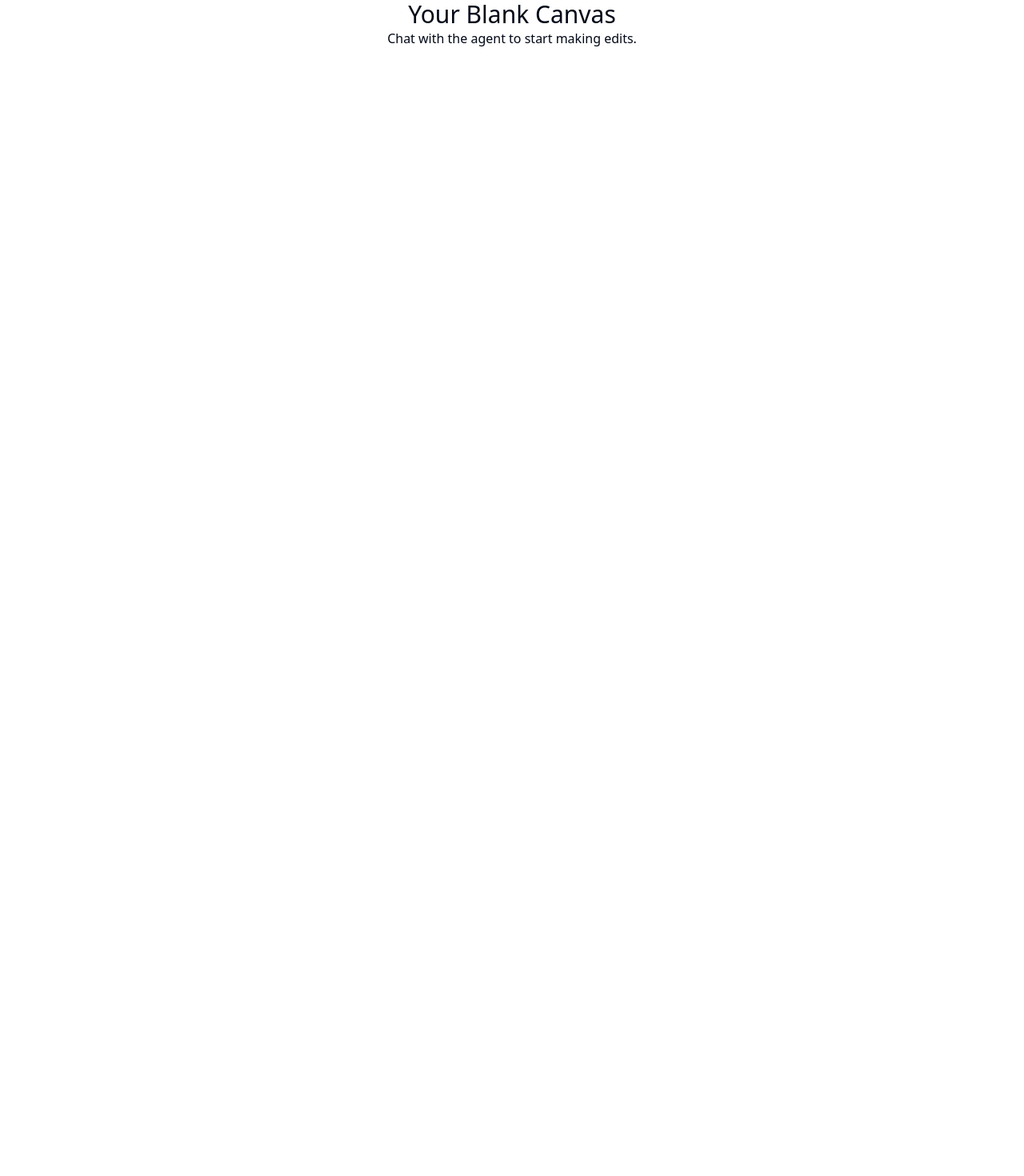
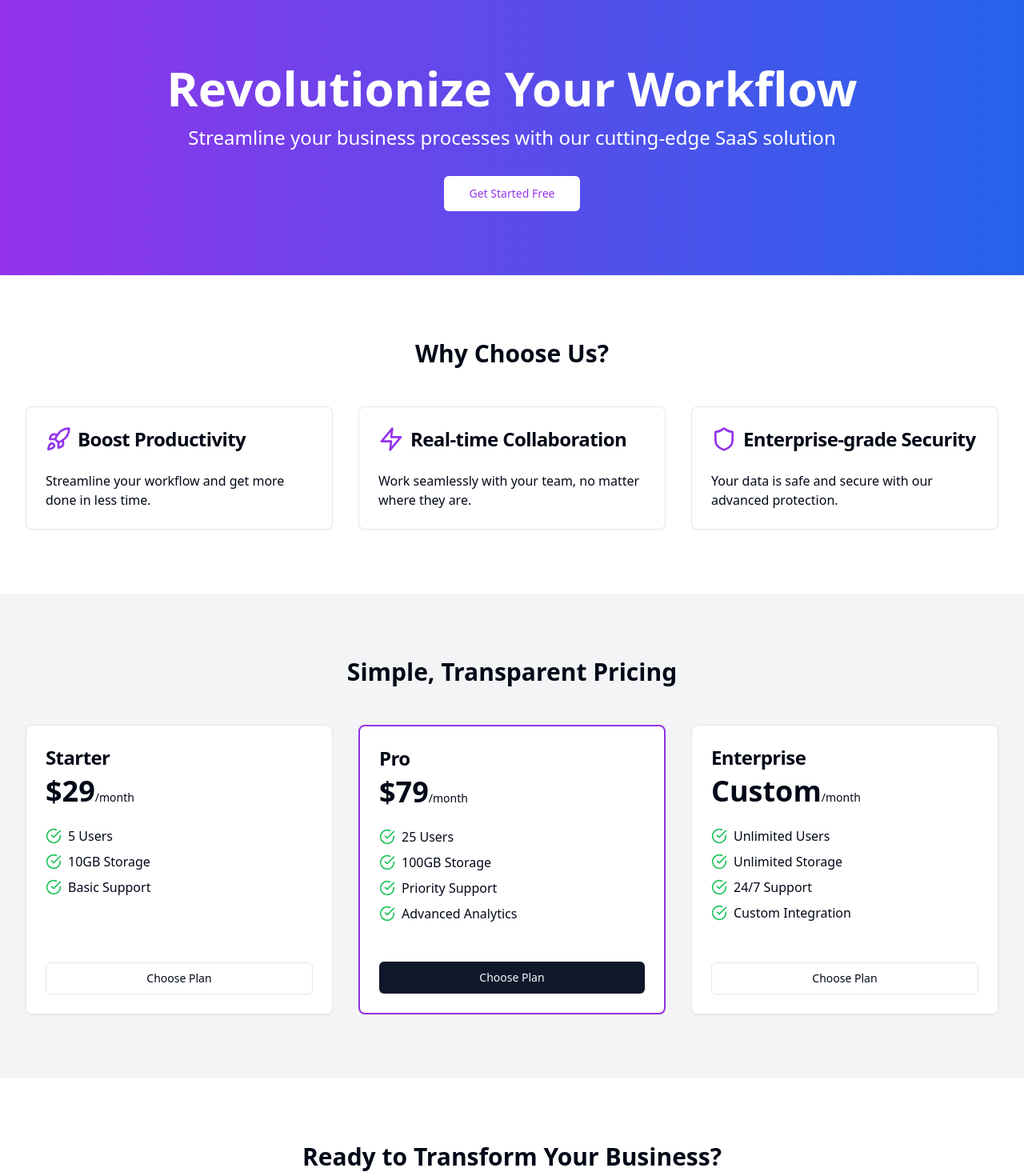
Before and after one commit to GPT-Engineer-App/cozy-saas-nook, a React (Vite) app: page / in a window 1280 px wide. Shown: the top 1470 px of the page at 80% size. Before the commit the page ends 800 px from the top, so only its background shows below. Built offline with nearby package versions, Linux system fonts and the light colour scheme.

Commit message:
GPT Engineer Update [skip gpt_engineer]

```diff
--- a/src/nav-items.jsx
+++ b/src/nav-items.jsx
@@ -1,4 +1,4 @@
-import { Home } from "lucide-react";
+import { LayoutDashboard } from "lucide-react";
 import Index from "./pages/Index.jsx";
 
 /**
@@ -8,7 +8,7 @@ export const navItems = [
   {
     title: "Home",
     to: "/",
-    icon: <Home className="h-4 w-4" />,
+    icon: <LayoutDashboard className="h-4 w-4" />,
     page: <Index />,
   },
 ];
--- a/src/pages/Index.jsx
+++ b/src/pages/Index.jsx
@@ -1,14 +1,116 @@
-// Update this page (the content is just a fallback if you fail to update the page)
+import { Button } from "@/components/ui/button";
+import { Card, CardContent, CardHeader, CardTitle } from "@/components/ui/card";
+import { CheckCircle, Rocket, Zap, Shield } from "lucide-react";
 
 const Index = () => {
   return (
-    <div className="flex justify-center items-center">
-      <div className="text-center">
-        <h1 className="text-3xl">Your Blank Canvas</h1>
-        <p>Chat with the agent to start making edits.</p>
-      </div>
+    <div className="flex flex-col min-h-screen">
+      {/* Hero Section */}
+      <section className="bg-gradient-to-r from-purple-600 to-blue-600 text-white py-20">
+        <div className="container mx-auto text-center">
+          <h1 className="text-4xl md:text-6xl font-bold mb-4">Revolutionize Your Workflow</h1>
+          <p className="text-xl md:text-2xl mb-8">Streamline your business processes with our cutting-edge SaaS solution</p>
+          <Button size="lg" className="bg-white text-purple-600 hover:bg-gray-100">Get Started Free</Button>
+        </div>
+      </section>
+
+      {/* Features Section */}
+      <section className="py-20">
+        <div className="container mx-auto">
+          <h2 className="text-3xl font-bold text-center mb-12">Why Choose Us?</h2>
+          <div className="grid grid-cols-1 md:grid-cols-3 gap-8">
+            <FeatureCard
+              icon={<Rocket className="h-8 w-8 text-purple-600" />}
+              title="Boost Productivity"
+              description="Streamline your workflow and get more done in less time."
+            />
+            <FeatureCard
+              icon={<Zap className="h-8 w-8 text-purple-600" />}
+              title="Real-time Collaboration"
+              description="Work seamlessly with your team, no matter where they are."
+            />
+            <FeatureCard
+              icon={<Shield className="h-8 w-8 text-purple-600" />}
+              title="Enterprise-grade Security"
+              description="Your data is safe and secure with our advanced protection."
+            />
+          </div>
+        </div>
+      </section>
+
+      {/* Pricing Section */}
+      <section className="bg-gray-100 py-20">
+        <div className="container mx-auto">
+          <h2 className="text-3xl font-bold text-center mb-12">Simple, Transparent Pricing</h2>
+          <div className="grid grid-cols-1 md:grid-cols-3 gap-8">
+            <PricingCard
+              title="Starter"
+              price="$29"
+              features={["5 Users", "10GB Storage", "Basic Support"]}
+            />
+            <PricingCard
+              title="Pro"
+              price="$79"
+              features={["25 Users", "100GB Storage", "Priority Support", "Advanced Analytics"]}
+              highlighted={true}
+            />
+            <PricingCard
+              title="Enterprise"
+              price="Custom"
+              features={["Unlimited Users", "Unlimited Storage", "24/7 Support", "Custom Integration"]}
+            />
+          </div>
+        </div>
+      </section>
+
+      {/* CTA Section */}
+      <section className="py-20">
+        <div className="container mx-auto text-center">
+          <h2 className="text-3xl font-bold mb-4">Ready to Transform Your Business?</h2>
+          <p className="text-xl mb-8">Join thousands of satisfied customers and take your productivity to the next level.</p>
+          <Button size="lg" className="bg-purple-600 text-white hover:bg-purple-700">Start Your Free Trial</Button>
+        </div>
+      </section>
     </div>
   );
 };
 
+const FeatureCard = ({ icon, title, description }) => (
+  <Card>
+    <CardHeader>
+      <CardTitle className="flex items-center gap-2">
+        {icon}
+        <span>{title}</span>
+      </CardTitle>
+    </CardHeader>
+    <CardContent>
+      <p>{description}</p>
+    </CardContent>
+  </Card>
+);
+
+const PricingCard = ({ title, price, features, highlighted = false }) => (
+  <Card className={`flex flex-col ${highlighted ? 'border-purple-600 border-2' : ''}`}>
+    <CardHeader>
+      <CardTitle className="text-2xl font-bold">{title}</CardTitle>
+      <p className="text-4xl font-bold">{price}<span className="text-sm font-normal">/month</span></p>
+    </CardHeader>
+    <CardContent className="flex-grow">
+      <ul className="space-y-2">
+        {features.map((feature, index) => (
+          <li key={index} className="flex items-center gap-2">
+            <CheckCircle className="h-5 w-5 text-green-500" />
+            <span>{feature}</span>
+          </li>
+        ))}
+      </ul>
+    </CardContent>
+    <div className="p-6 mt-auto">
+      <Button className="w-full" variant={highlighted ? "default" : "outline"}>
+        Choose Plan
+      </Button>
+    </div>
+  </Card>
+);
+
 export default Index;
```
